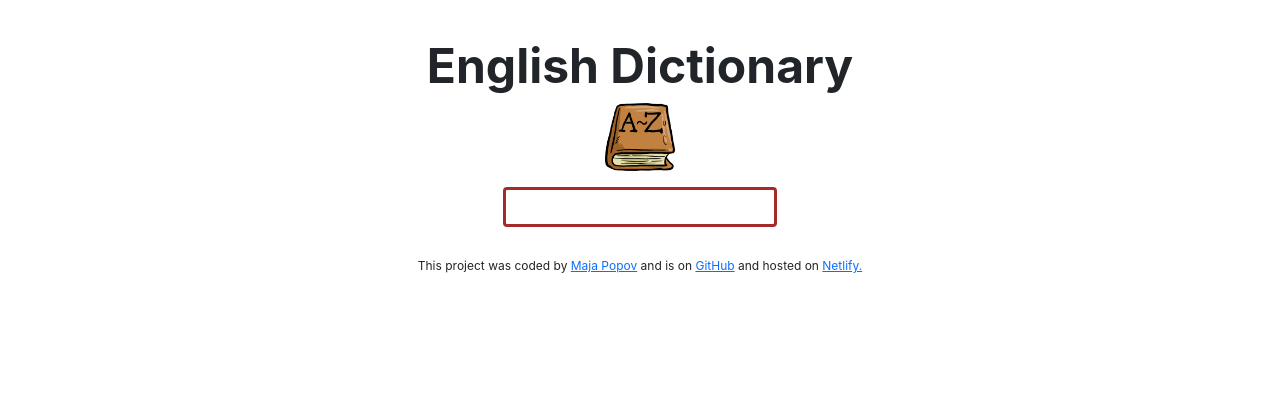
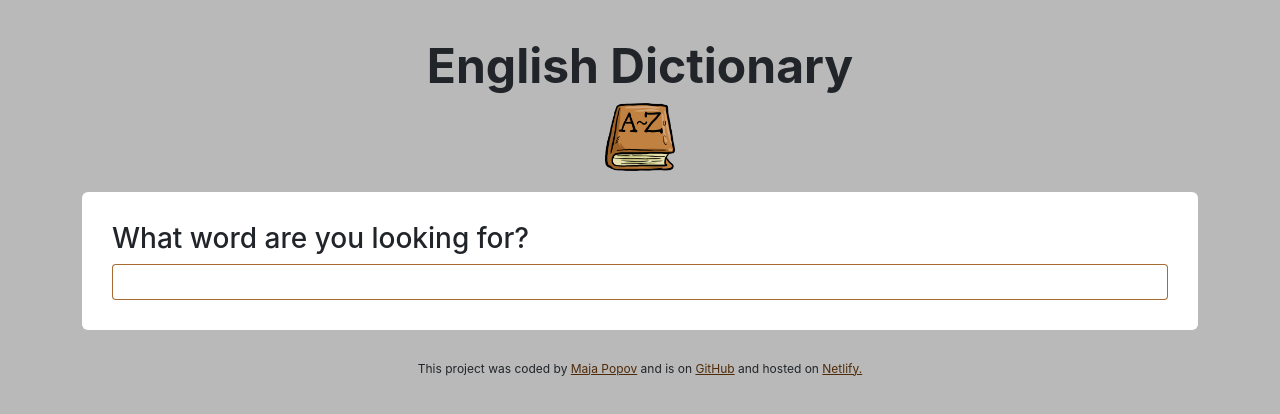
Before and after one commit to PopovMaja/project-dictionary, a React (Create React App) app: page / in a window 1280 px wide. Shown: the top 414 px of the page. Built offline with nearby package versions, Linux system fonts and the light colour scheme.

Commit message:
Styling added

```diff
--- a/src/App.css
+++ b/src/App.css
@@ -1,3 +1,9 @@
+body {
+  background-color: rgb(185, 185, 185);
+}
+a {
+  color: rgb(80, 43, 9);
+}
 .App-header {
   font-size: 48px;
   font-weight: 700;
--- a/src/Dictionary.css
+++ b/src/Dictionary.css
@@ -1,9 +1,15 @@
-.formKeyword {
-  text-align: center;
+.Dictionary h1 {
+  font-size: 28px;
 }
-.inputKeyword {
-  border: 3px solid brown;
+.Dictionary section {
+  background-color: white;
+  padding: 30px;
+  border-radius: 6px;
+  margin: 20px 0;
+}
+.Dictionary input {
+  width: 100%;
+  border: 1px solid rgba(167, 105, 48, 0.993);
   border-radius: 4px;
   padding: 5px 10px;
-  margin-top: 15px;
 }
--- a/src/Dictionary.js
+++ b/src/Dictionary.js
@@ -22,13 +22,12 @@ export default function Dictionary() {
   }
   return (
     <div className="Dictionary">
-      <form onSubmit={search} className="formKeyword">
-        <input
-          type="search"
-          onChange={handleKeywordChange}
-          className="inputKeyword"
-        />
-      </form>
+      <section>
+        <h1>What word are you looking for?</h1>
+        <form onSubmit={search}>
+          <input type="search" onChange={handleKeywordChange} />
+        </form>
+      </section>
       <Results results={results} />
     </div>
   );
--- /dev/null
+++ b/src/Meaning.css
@@ -0,0 +1,12 @@
+.Meaning h3 {
+  font-size: 24px;
+  line-height: 1.5;
+  font-weight: bold;
+}
+.Meaning .example {
+  color: rgba(167, 105, 48, 0.993);
+  font-style: italic;
+}
+.Meaning .definiton {
+  font-weight: 500;
+}
--- a/src/Meaning.js
+++ b/src/Meaning.js
@@ -1,22 +1,26 @@
 import React from "react";
+import Synonyms from "./Synonyms";
+import "./Meaning.css";
+import "./Synonyms.css";
 
 export default function Meaning(props) {
   return (
     <div className="Meaning">
+      <section>
         <h3> {props.meaning.partOfSpeech}</h3>
-      {props.meaning.definitions.map(function (definiton, index) {
+        {props.meaning.definitions.map(function (definition, index) {
           return (
             <div key={index}>
               <p>
-              <strong>Definiton:</strong> {definiton.definition}
+                <span className="definiton">{definition.definition}</span>
                 <br />
-              <em>
-                <strong>{definiton.example}</strong>
-              </em>
+                <span className="example">{definition.example}</span>
               </p>
             </div>
           );
         })}
+        <Synonyms synonyms={props.meaning.synonyms} />
+      </section>
     </div>
   );
 }
--- /dev/null
+++ b/src/Phonetic.css
@@ -0,0 +1,21 @@
+.Phonetic {
+  margin: 20px 0;
+}
+.Phonetic .text {
+  opacity: 0.7;
+  font-weight: 500;
+}
+.Phonetic a {
+  text-decoration: none;
+  border: 1px solid rgba(167, 105, 48, 0.993);
+  padding: 5px 10px;
+  border-radius: 20px;
+  margin-right: 10px;
+  font-size: 13px;
+  font-weight: 600;
+}
+.Phonetic a:hover {
+  transition: all 150ms ease-in-out;
+  background-color: rgb(185, 185, 185);
+  color: white;
+}
--- a/src/Phonetic.js
+++ b/src/Phonetic.js
@@ -1,4 +1,5 @@
 import React from "react";
+import "./Phonetic.css";
 
 export default function Phonetic(props) {
   return (
@@ -6,8 +7,7 @@ export default function Phonetic(props) {
       <a href={props.phonetic.audio} target="_blank" rel="noreferrer">
         Listen
       </a>
-      <br />
-      {props.phonetic.text}
+      <spam className="text">{props.phonetic.text}</spam>
     </div>
   );
 }
--- /dev/null
+++ b/src/Results.css
@@ -0,0 +1,5 @@
+.Results h2 {
+  font-size: 36px;
+  font-weight: 600;
+  line-height: 1.5;
+}
--- a/src/Results.js
+++ b/src/Results.js
@@ -1,12 +1,13 @@
 import React from "react";
 import Meaning from "./Meaning";
-import Synonyms from "./Synonyms";
 import Phonetic from "./Phonetic";
+import "./Results.css";
 
 export default function Results(props) {
   if (props.results) {
     return (
       <div className="Results">
+        <section>
           <h2>{props.results.word}</h2>
           {props.results.phonetics.map(function (phonetic, index) {
             return (
@@ -15,11 +16,11 @@ export default function Results(props) {
               </div>
             );
           })}
+        </section>
         {props.results.meanings.map(function (meaning, index) {
           return (
             <div key={index}>
               <Meaning meaning={meaning} />
-              <Synonyms synonyms={meaning.synonyms} />
             </div>
           );
         })}
--- /dev/null
+++ b/src/Synonyms.css
@@ -0,0 +1,9 @@
+.Synonyms {
+  margin: 20px 0;
+  padding: 0;
+}
+.Synonyms li {
+  display: inline-block;
+  padding-right: 10px;
+  line-height: 10px;
+}
```
Lines whose indentation alone changed are shown as unchanged.
